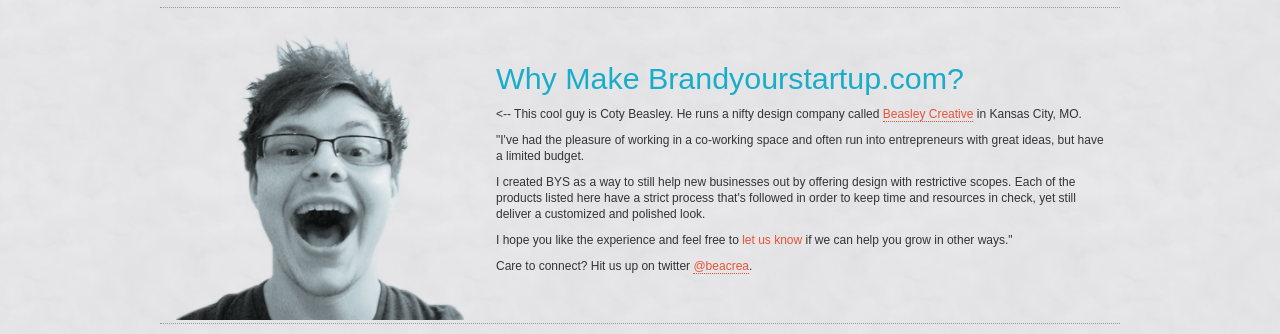
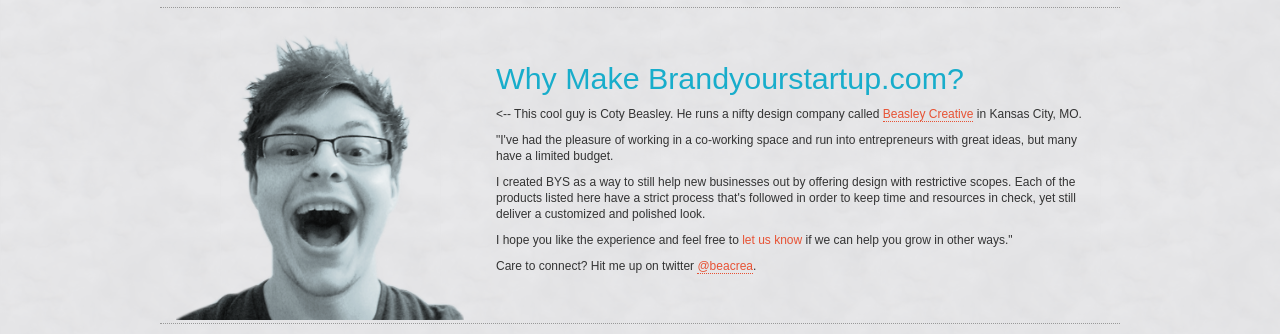
Before and after one commit to beacrea/bys, a plain HTML site: page index.html in a window 1280 px wide. Shown: the part 1190-1524 px from the top of the page. Drawn offline with nearby package versions, Linux system fonts and the light colour scheme.

Commit message:
Couple text changes.

```diff
--- a/index.html
+++ b/index.html
@@ -90,10 +90,10 @@
 					<h1 class="blue1">Why Make Brandyourstartup.com?</h1>
 					<p><-- This cool guy is Coty Beasley. He runs a nifty design company called <a href="http://beasleycreative.com" target="_blank">Beasley Creative</a> in Kansas City, MO.
 
-					<p>"I've had the pleasure of working in a co-working space and often run into entrepreneurs with great ideas, but have a limited budget.</p>
+					<p>"I've had the pleasure of working in a co-working space and run into entrepreneurs with great ideas, but many have a limited budget.</p>
 					<p>I created BYS as a way to still help new businesses out by offering design with restrictive scopes. Each of the products listed here have a strict process that's followed in order to keep time and resources in check, yet still deliver a customized and polished look.</p>
 					<p>I hope you like the experience and feel free to <span class="orange">let us know</span> if we can help you grow in other ways."</p>
-					<p>Care to connect? Hit us up on twitter <a href="http://twitter.com/beacrea" target="_blank">@beacrea</a>.</p>
+					<p>Care to connect? Hit me up on twitter <a href="http://twitter.com/beacrea" target="_blank">@beacrea</a>.</p>
 				</div><!-- end #whyMake -->
 			</div><!-- end div.row -->
 		</div><!-- end div.column.grid_12 -->
```
